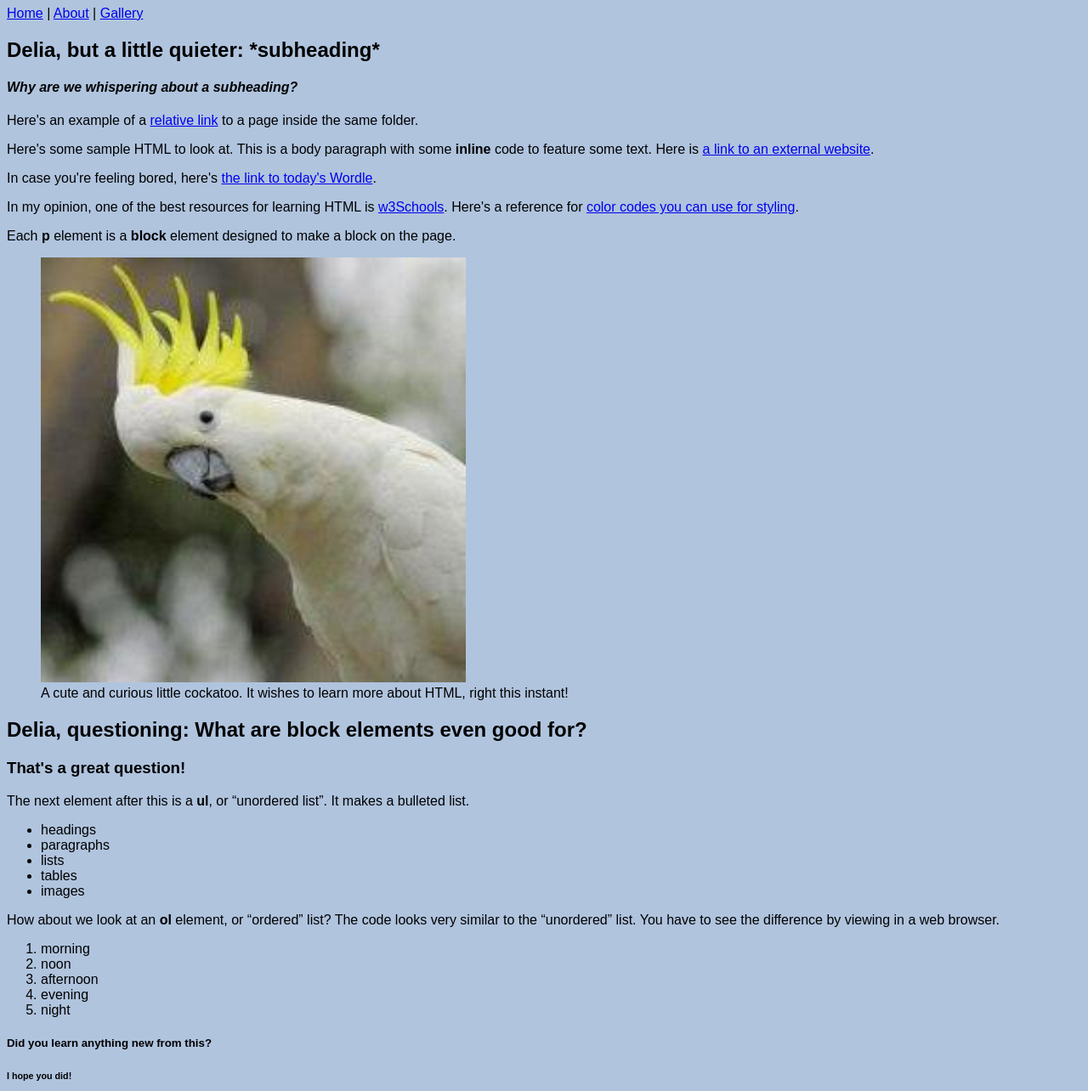
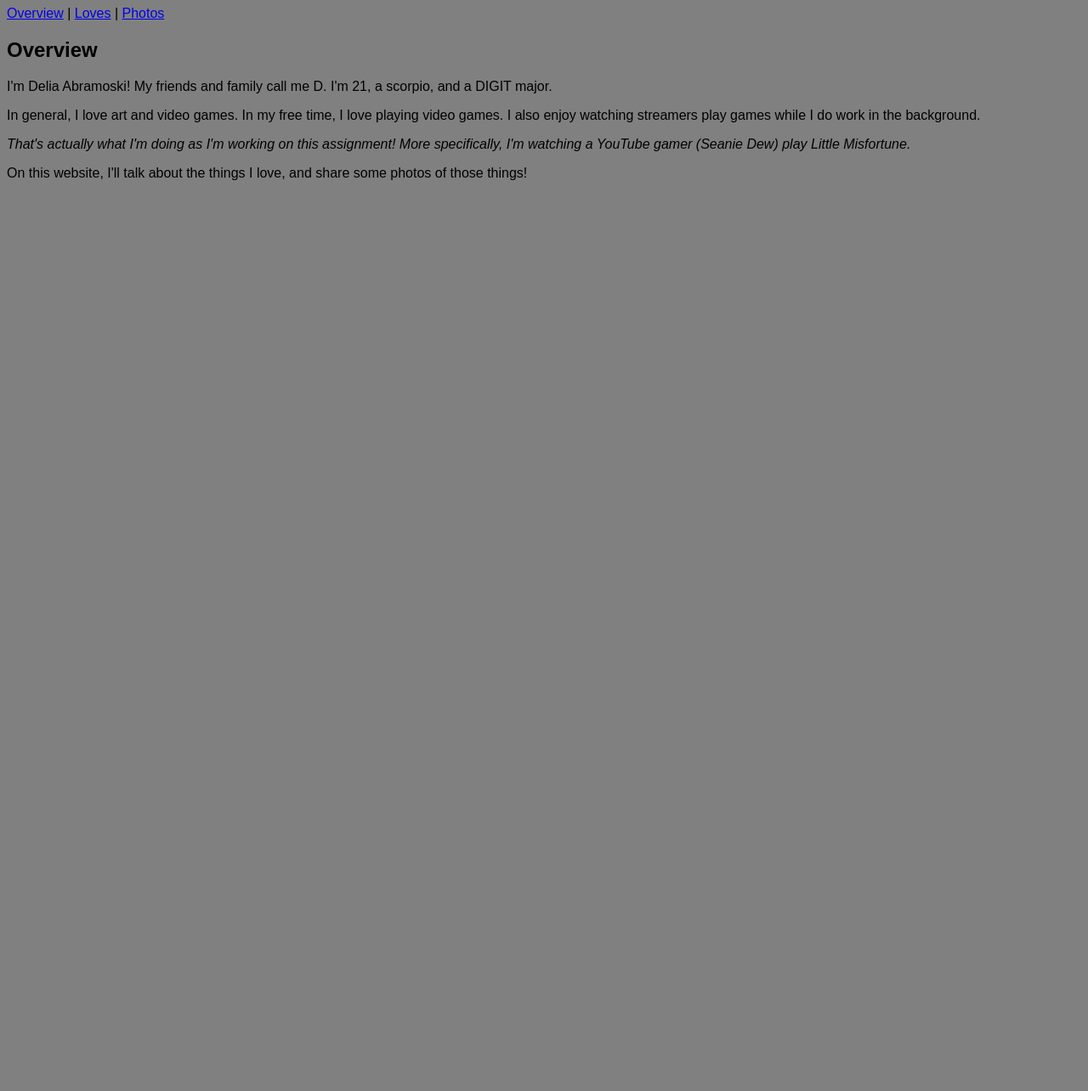
Before and after one commit to daa5739/portfolio, a plain HTML site: page docs/index.html in a window 1280 px wide. Shown: the part 73-1357 px from the top of the page at 85% size. After the commit the page ends 800 px from the top, so only its background shows below. Drawn offline with Linux system fonts and the light colour scheme.

Commit message:
making changes to 'all about me' website

```diff
--- a/docs/index.html
+++ b/docs/index.html
@@ -1,80 +1,20 @@
 <!DOCTYPE html>
 <html xmlns="http://www.w3.org/1999/xhtml">
-    <!-- Try opening this file on your local computer in a web browser (Firefox, Chrome, etc).
-     * On Windows, go to the browser and type control + o and browse to find this file to open it.
-     * On Mac, go to the browser and type command + o and browse to find this file to open it.
-     Look for the text in the <title> element in the tab above the browser search bar. Do you see it?
-    -->
     <head>
-        <!-- What's in the <head> element is NOT for display in a web browser!
-            <head> stores "meta" information describing and setting up things ABOUT this HTML file.
-            It holds important information about the website's contents. -->
-        <title>Starter HTML :P</title>
-       <!-- The text inside the <title> element does show in the top tab of a web browser.
-            The <head> is where we will include info about styling the site, too.-->
+        <title>All About Delia</title>
         <meta charset="UTF-8" />
         <meta name="viewport" content="width=device-width, initial-scale=1.0" />
-        <!-- Here is a place where we can add a little styling code called CSS to this page.
-            I used it to apply a background color to the body element.
-        -->
         <link rel="stylesheet" type="text/css" href="style.css" />
     </head>
     <body>
-        <!-- CONTENT FOR DISPLAY. The <body> element holds the content we see in the display window on the web browser.-->
-        <h1 style="color:Violet;">Delia: Testing, 1, 2, 3! Beginning HTML</h1>
+        <h1 style="color:#6A11D9;">All About Delia</h1>
         <nav>
-            <a href="index.html">Home</a> | <a href="about.html">About</a> | <a href="gallery.html">Gallery</a>
+            <a href="index.html">Overview</a> | <a href="about.html">Loves</a> | <a href="gallery.html">Photos</a>
         </nav>
-        <!-- See this <nav> element? ˆˆˆˆˆ It's for a navigation menu.
-            We set this up with RELATIVE links to other HTML files
-            that you will find in the same folder with this index.html.
-        -->
-        <h2>Delia, but a little quieter: *subheading*</h2>
-        <h4><i>Why are we whispering about a subheading?</i></h4>
-        <p>Here's an example of a <a href="about.html">relative link</a> to a page inside the same folder.</p>
-        <p>Here's some sample HTML to look at. This is a body paragraph with some
-                <strong>inline</strong> code to feature some text. Here is <a
-                href="https://behrend.psu.edu/penn-state-behrend">a link to an external
-            website</a>.</p>
-        <p>In case you're feeling bored, here's <a
-                href="https://www.nytimes.com/games/wordle/index.html">the link to today's Wordle</a>.</p>
-        <p>In my opinion, one of the best resources for learning HTML is <a href="https://www.w3schools.com/html/default.asp">w3Schools</a>.
-            Here's a reference for <a href="https://htmlcolorcodes.com/">color codes you can use for styling</a>.</p>
-        <p>Each <strong>p</strong> element is a <strong>block</strong> element designed to make a block on the
-            page.</p>
-        <figure>
-            <img src="images/cockatoo.jpg"/>
-            <figcaption>A cute and curious little cockatoo. It wishes to learn more about HTML, right this instant!</figcaption>
-        </figure>
-        <h2>Delia, questioning: What are block elements even good for?</h2>
-        <h3>That's a great question!</h3>
-        <p>The next element after this is a <strong>ul</strong>, or <q>unordered list</q>. It makes a bulleted list.</p>
-        <ul>
-            <li>headings</li>
-            <li>paragraphs</li>
-            <li>lists</li>
-            <li>tables</li>
-            <li>images</li>
-        </ul>
-
-        <p>How about we look at an <strong>ol</strong> element, or <q>ordered</q> list? The code looks very similar to the <q>unordered</q> list.
-            You have to see the difference by viewing in a web browser.</p>
-        <ol>
-            <li>morning</li>
-            <li>noon</li>
-            <li>afternoon</li>
-            <li>evening</li>
-            <li>night</li>
-        </ol>
-        <h5>Did you learn anything new from this?</h5>
-        <h6>I hope you did!</h6>
-        <figure>
-            <img src="images/llama_mp.jpg"/>
-            <figcaption>Congrats on making it this far- here's a llama for your troubles!</figcaption>
-        </figure>
-        <figure>
-            <img src="images/newt-mosaic4.png"/>
-            <figcaption>a stylized image of a firebelly newt that Dr. B made as a web logo on <a href="https://newtfire.org">newtfire.org</a></figcaption>
-        </figure>
+        <h2>Overview</h2>
+        <p>I'm Delia Abramoski! My friends and family call me D. I'm 21, a scorpio, and a DIGIT major.</p>
+        <p>In general, I love art and video games. In my free time, I love playing video games. I also enjoy watching streamers play games while I do work in the background.</p>
+        <p> <i>That's actually what I'm doing as I'm working on this assignment! More specifically, I'm watching a YouTube gamer (Seanie Dew) play Little Misfortune.</i></p>
+        <p>On this website, I'll talk about the things I love, and share some photos of those things!</p>
     </body>
 </html>
--- a/docs/style.css
+++ b/docs/style.css
@@ -1,7 +1,7 @@
 body {
 
     /*background:papayaWhip*/
-    background: LightSteelBlue;
+    background: Gray;
     font-family: Comic-sans, Arial, Helvetica, sans-serif;
 }
 
```
Also changed, not shown: docs/about.html (+17 -26 lines), docs/gallery.html (+34 -31 lines), docs/images/ivygroomingkarma.JPEG (added), docs/images/karma&ivy.JPEG (added), docs/images/me&babyivy.JPEG (added), docs/images/me&brian.JPEG (added), docs/images/parents.JPEG (added), 2 other files.
